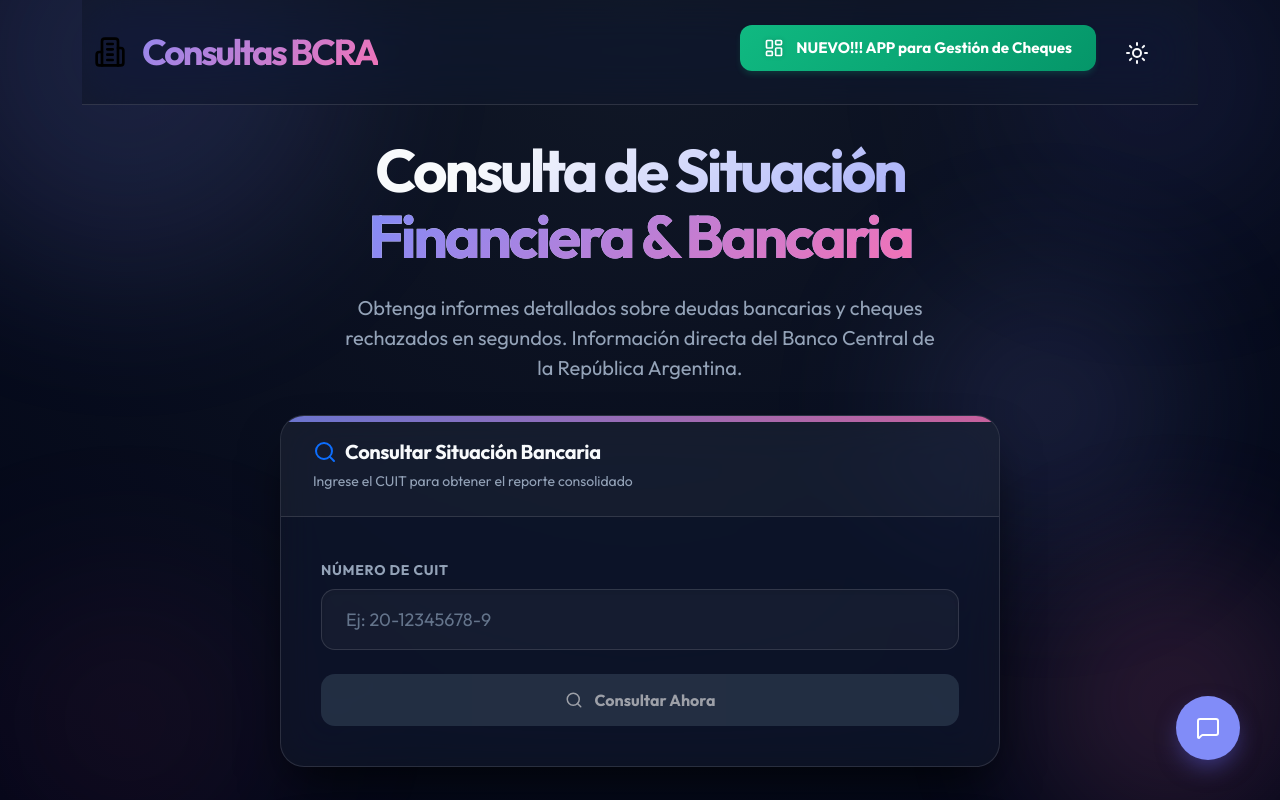
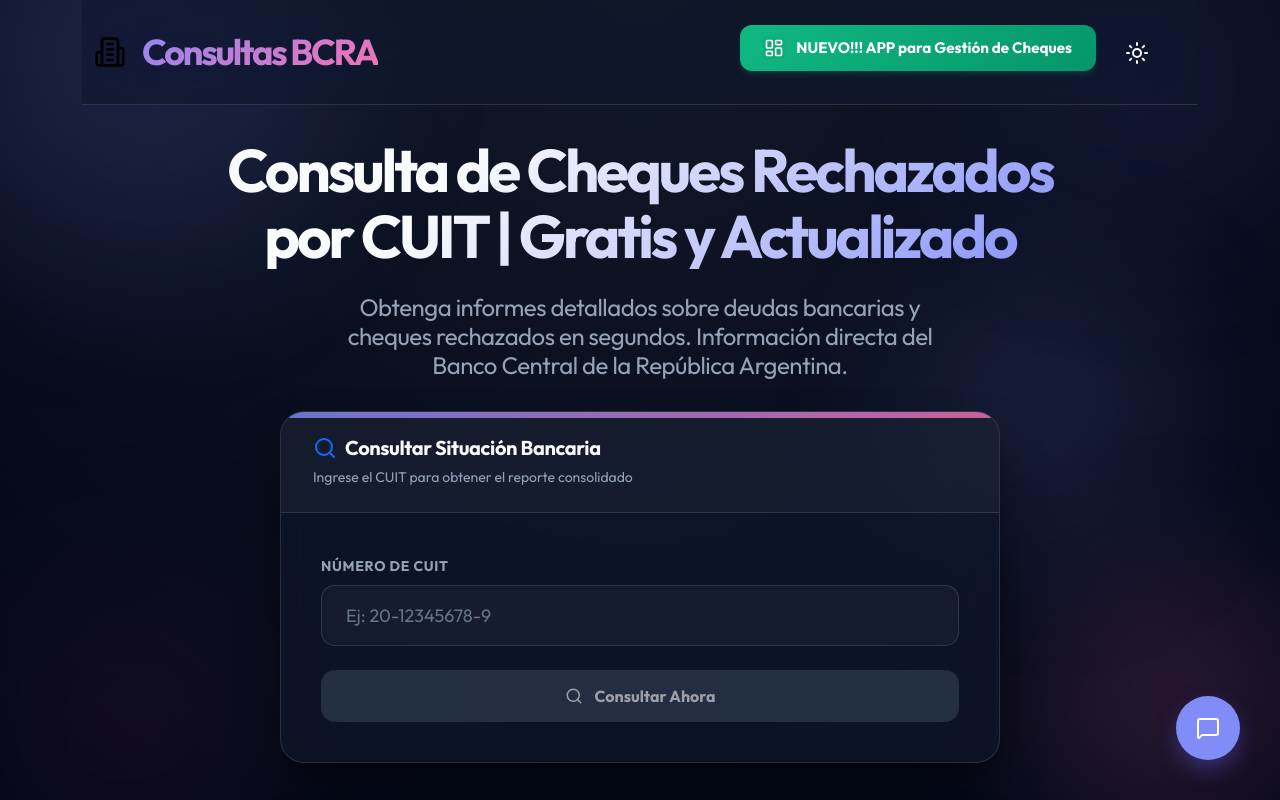
Before and after one commit to SebastianPrario/BcraSearch, a React (Vite) app: page / in a window 1280 px wide. Shown: the top 800 px of the page. Built offline with nearby package versions, Linux system fonts and the light colour scheme.

Commit message:
modificaciones en h1

```diff
--- a/src/pages/Landing/Landing.tsx
+++ b/src/pages/Landing/Landing.tsx
@@ -76,9 +76,9 @@
       <main className="flex-grow-1">
         <StyledHero>
           <div className="container px-4">
-            <h1>Consulta de Situación <br /><span style={{ background: 'linear-gradient(135deg, var(--primary), var(--secondary))', WebkitBackgroundClip: 'text', WebkitTextFillColor: 'transparent' }}>Financiera & Bancaria</span></h1>
+            <h1>Consulta de Cheques Rechazados por CUIT | Gratis y Actualizado </h1>
             <p className="mx-auto">
-              Obtenga informes detallados sobre deudas bancarias y cheques rechazados en segundos. Información directa del Banco Central de la República Argentina.
+              <h4>Obtenga informes detallados sobre deudas bancarias y cheques rechazados en segundos. Información directa del Banco Central de la República Argentina.</h4>
             </p>
           </div>
         </StyledHero>
```
